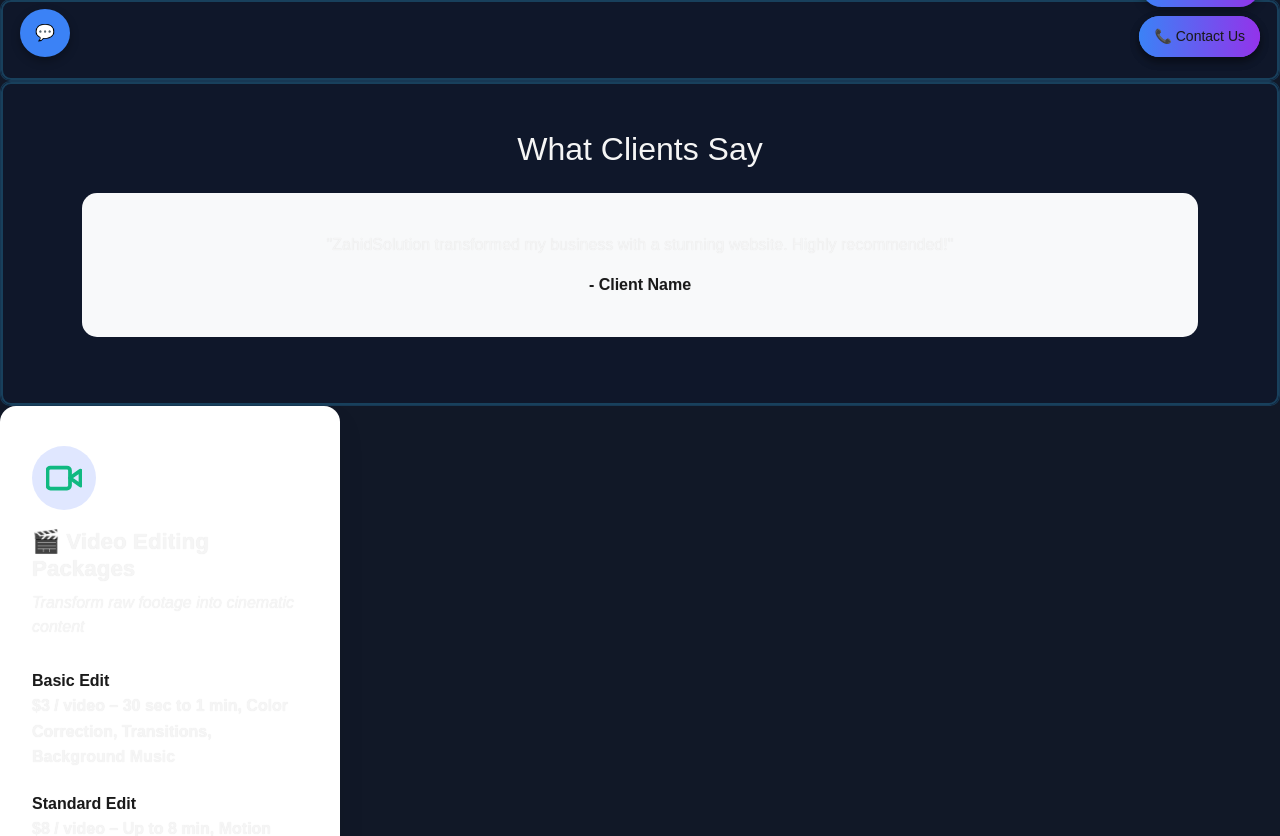
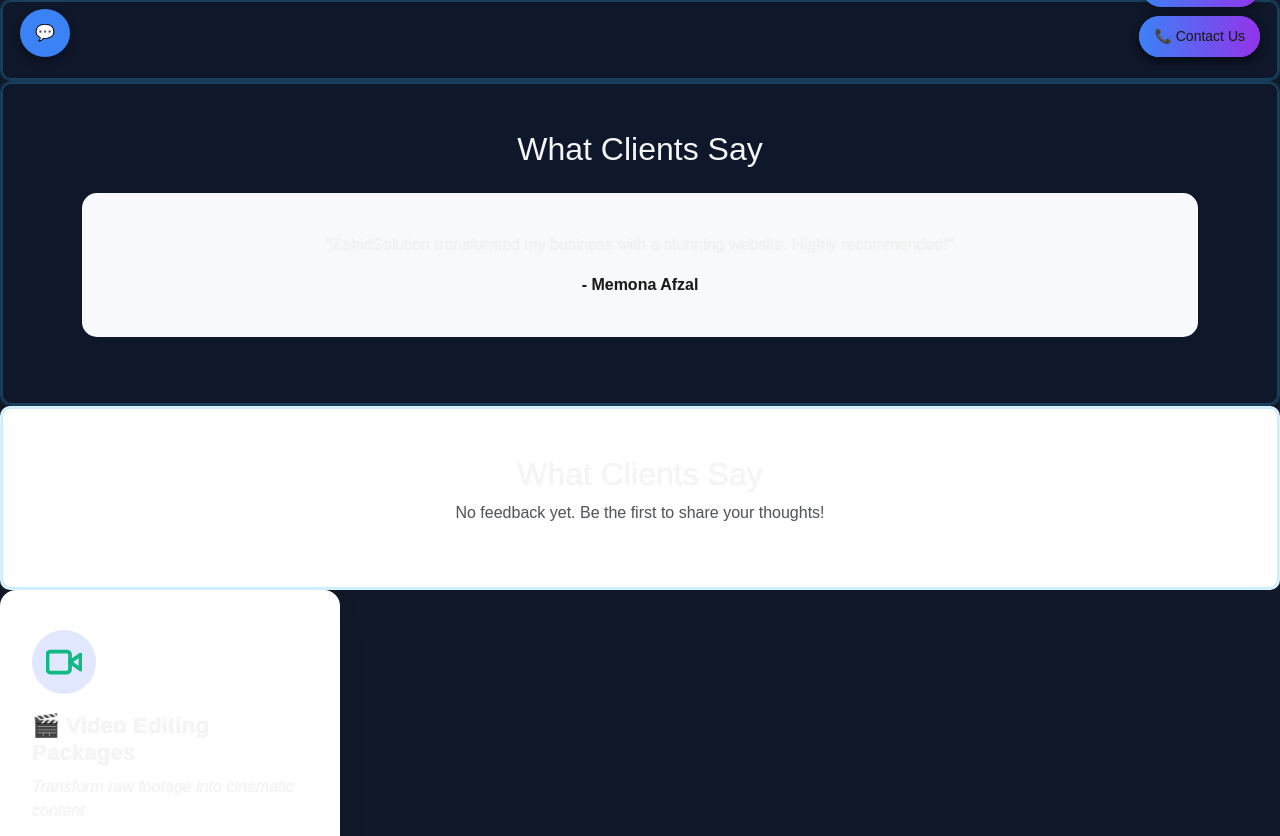
Before and after one commit to zahidsolution/zahidsolution-v3, a Flask app: template templates/index.html in a window 1280 px wide. Shown: the part 723-1559 px from the top of the page. Run offline with Flask 3, Linux system fonts and the light colour scheme; the template is opened without the code that fills it, so the values that code supplies are empty; some libraries are stand-ins or nearby versions.

Commit message:
Update index.html

```diff
--- a/templates/index.html
+++ b/templates/index.html
@@ -243,11 +243,29 @@
             <h2 data-aos="fade-up">What Clients Say</h2>
             <div class="testimonial mt-4" data-aos="fade-up">
                 <p>"ZahidSolution transformed my business with a stunning website. Highly recommended!"</p>
-                <strong>- Client Name</strong>
+                <strong>- Memona Afzal</strong>
             </div>
         </div>
     </section>
-
+<section id="clients" class="py-5 text-center bg-light">
+  <div class="container">
+    <h2 data-aos="fade-up">What Clients Say</h2>
+    <div class="row justify-content-center">
+      {% if feedbacks %}
+        {% for fb in feedbacks %}
+          <div class="col-md-4 my-3">
+            <div class="card shadow p-3 rounded">
+              <p class="text-dark">"{{ fb[1] }}"</p>
+              <h6 class="text-primary">- {{ fb[0] }}</h6>
+            </div>
+          </div>
+        {% endfor %}
+      {% else %}
+        <p class="text-muted">No feedback yet. Be the first to share your thoughts!</p>
+      {% endif %}
+    </div>
+  </div>
+</section>
 
 
     <!-- Video Editing -->
```
